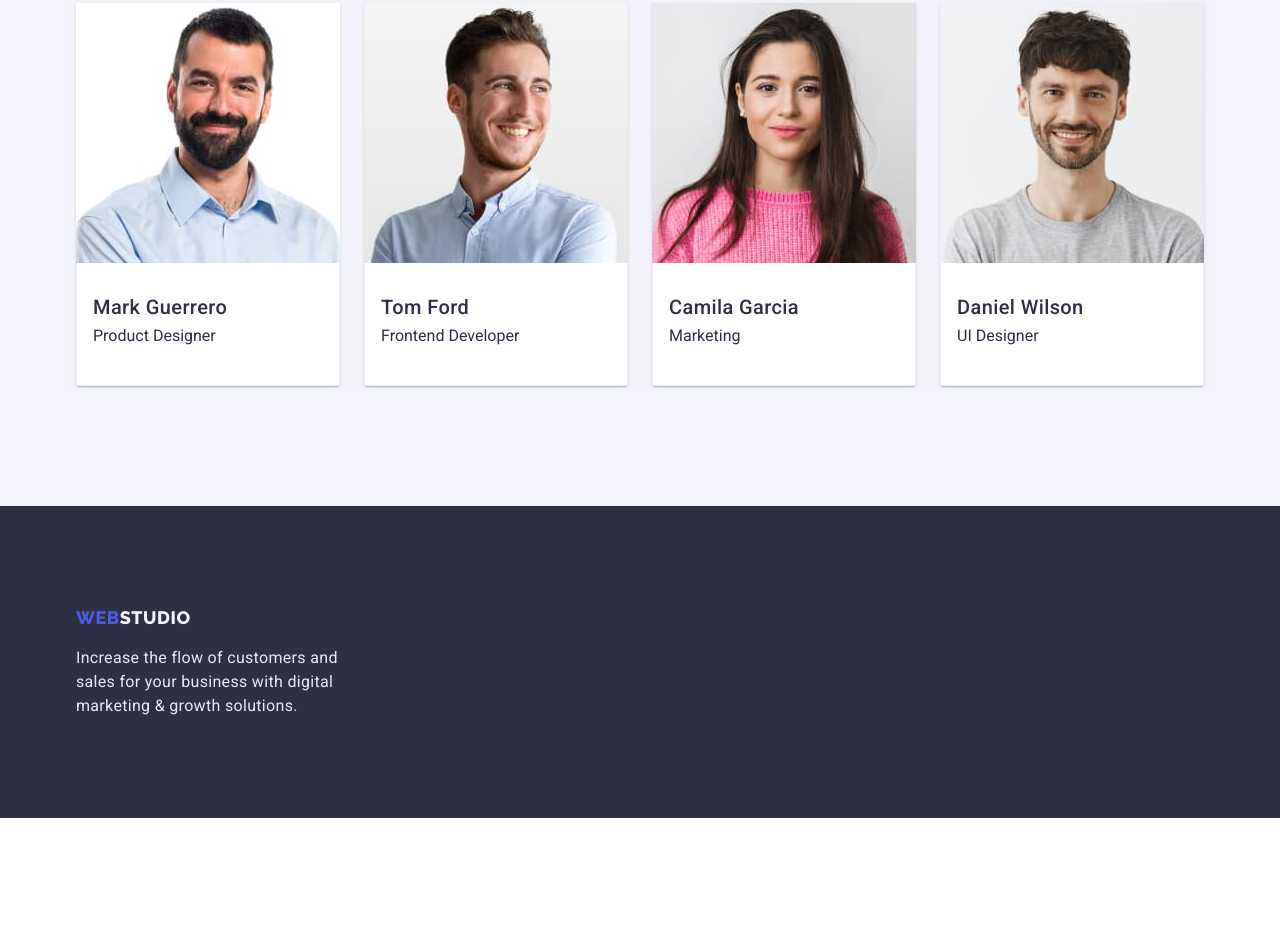
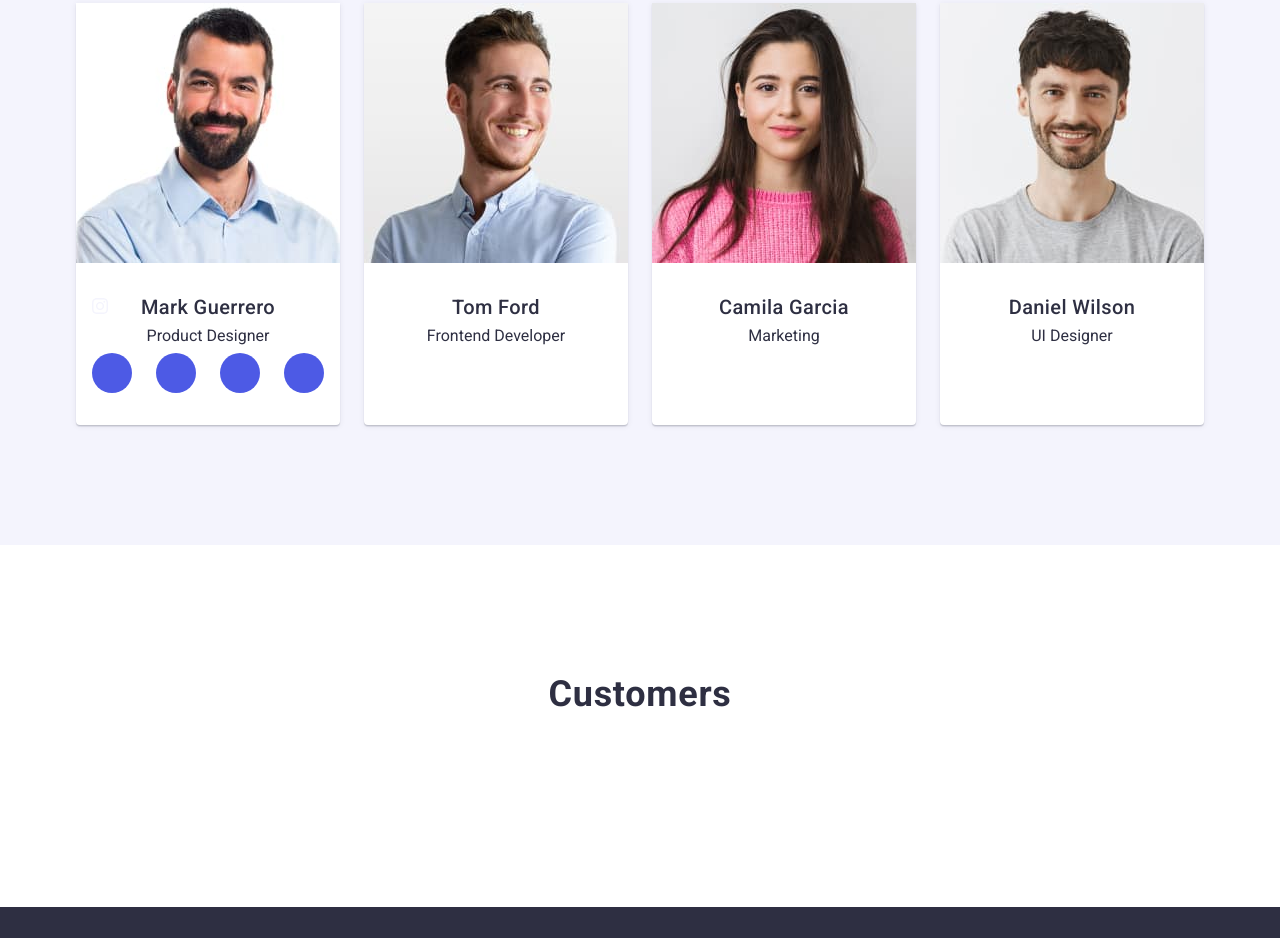
Before and after one commit to ValeriaLomaka/goit-markup-hw-04, a plain HTML site: page index.html in a window 1280 px wide. Shown: the part 1802-2740 px from the top of the page. Before the commit the page ends 2620 px from the top, so only its background shows below. Drawn offline with nearby package versions, Linux system fonts and the light colour scheme.

Commit message:
Update index.html

```diff
--- a/index.html
+++ b/index.html
@@ -107,9 +107,26 @@
             alt="Photo by Mark Guerrero"
             width="264"
             />
-            <div class="section-content">
+            <div class="center">
             <h3 class="section-subtitle">Mark Guerrero</h3>
             <p class="section-desc">Product Designer</p>
+            <ul class="section-soc-list item">
+
+                <li class="section-soc-item">
+                <a href="" class="section-soc-link link">
+                <svg class="section-soc-icon"><use href="./images/symbol-defs.svg#icon-instagram" width="16"
+                height="16" ></use>
+                </svg>
+                </a>
+
+                </li>
+                <li class="section-soc-item"><a href="" class="section-soc-link link"></a>
+                </li>
+                <li class="section-soc-item"><a href="" class="section-soc-link link"></a>
+                </li>
+                <li class="section-soc-item"><a href="" class="section-soc-link link"></a>
+                </li>
+            </ul>
             </div>
 
         </li>
@@ -120,7 +137,7 @@
             alt="Photo by Tom Ford"
             width="264"
             />
-            <div class="section-content">
+            <div class="center">
             <h3 class="section-subtitle">Tom Ford</h3>
             <p class="section-desc">Frontend Developer</p>
             </div>
@@ -132,7 +149,7 @@
             alt="Photo byCamila Garcia"
             width="264"
             />
-            <div class="section-content">
+            <div class="center">
             <h3 class="section-subtitle">Camila Garcia</h3>
             <p class="section-desc">Marketing</p>
             </div>
@@ -144,7 +161,7 @@
             alt="Photo by Daniel Wilson"
             width="264"
             />
-            <div class="section-content">
+            <div class="center">
             <h3 class="section-subtitle">Daniel Wilson</h3>
             <p class="section-desc">UI Designer</p>
             </div>
@@ -152,6 +169,19 @@
         </ul>
         </div>
     </section>
+    <section class="section-clients">
+        <div class="container">
+            <h2 class="section-title">Customers</h2>
+            <ul class="clients-list">
+                <li class="clients-item item "><a href="" class="clients-link"></a></li>
+                <li class="clients-item item"><a href="" class="clients-link"></a></li>
+                <li class="clients-item item"><a href="" class="clients-link"></a></li>
+                <li class="clients-item item"><a href="" class="clients-link"></a></li>
+                <li class="clients-item item"><a href="" class="clients-link"></a></li>
+                <li class="clients-item item"><a href="" class="clients-link"></a></li>
+            </ul>
+        </div>
+        </section>
     </main>
     <!--Підвал сторінки-->
     <footer class="footer-section">
```
